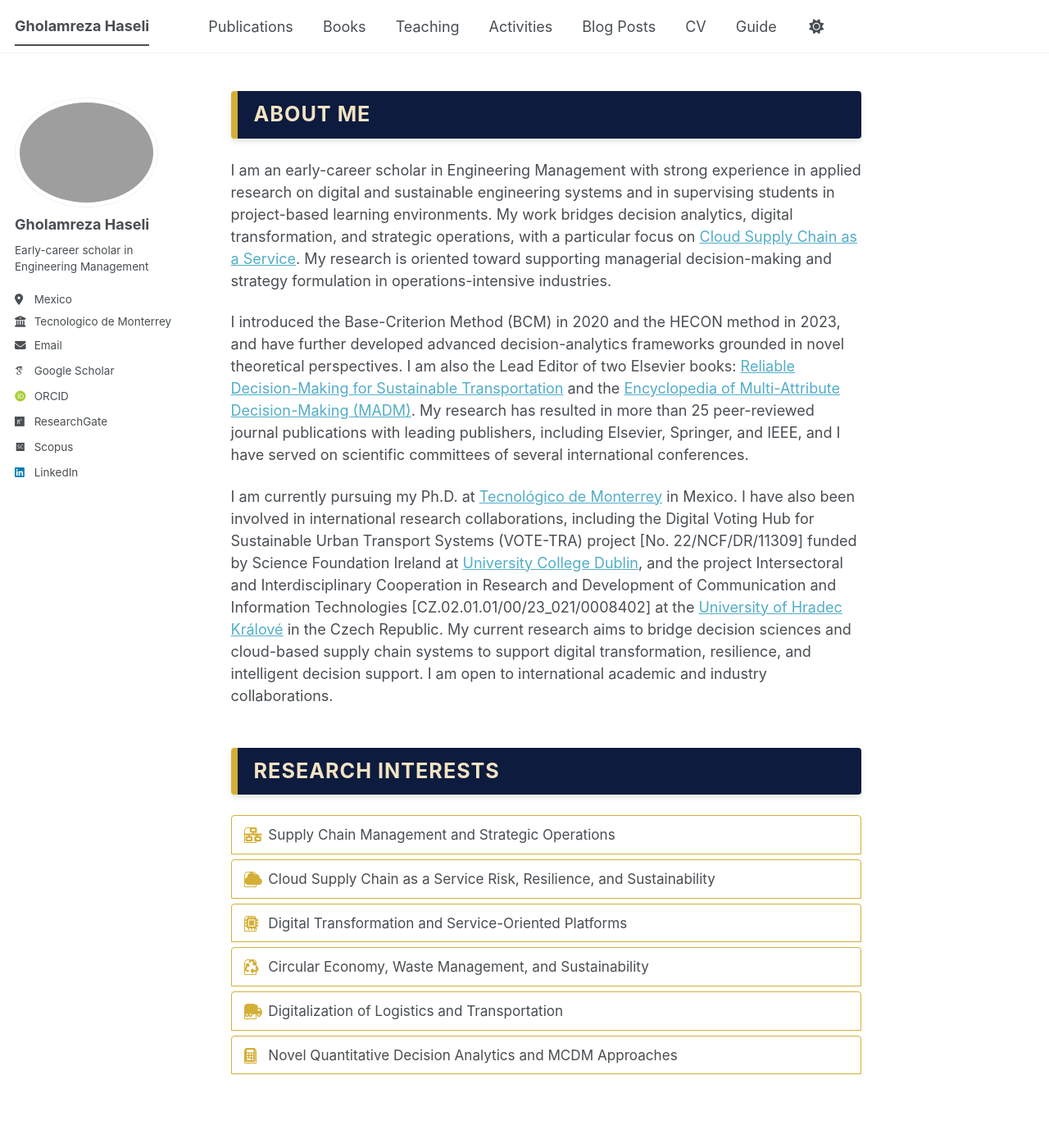
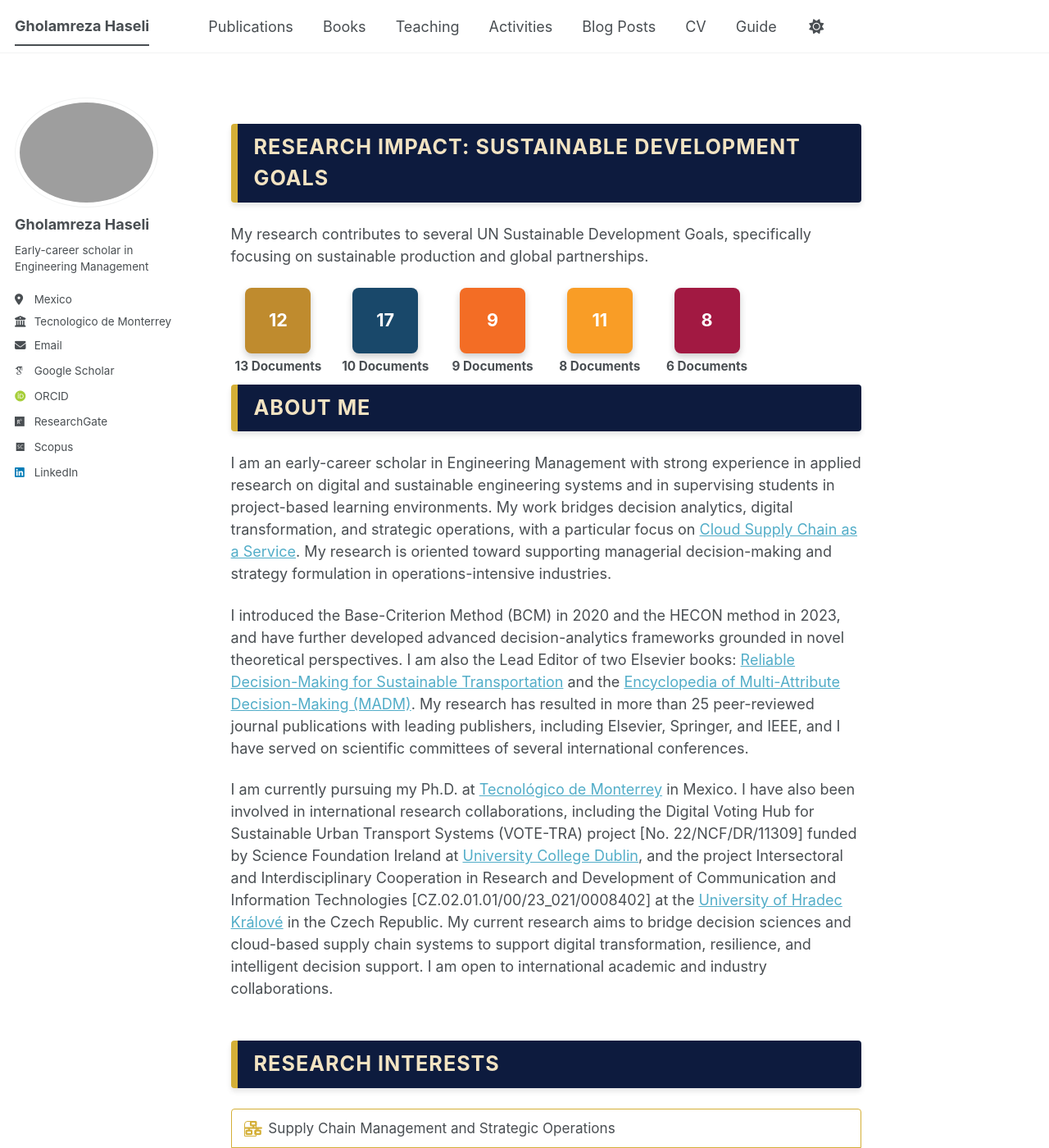
Before and after one commit to Gholamreza-Haseli/Gholamreza-Haseli.github.io, a Jekyll site: the page built from _pages/about.md, in a window 1280 px wide and 1400 px high. Shown: the whole window at 82% size. Built offline with Jekyll 4.4.1, drawn with Linux system fonts in a browser that asks for light colours; some web fonts are replaced; a script bundle is joined from its source files by our own code; library files that are not in the unit come from our copies.

Commit message:
Update about.md

```diff
--- a/_pages/about.md
+++ b/_pages/about.md
@@ -64,7 +64,82 @@ redirect_from:
     border: 1px solid #d4af37;
   }
 </style>
+<style>
+  .sdg-container {
+    display: grid;
+    grid-template-columns: repeat(auto-fill, minmax(100px, 1fr));
+    gap: 15px;
+    margin-top: 20px;
+  }
 
+  .sdg-item {
+    text-align: center;
+    transition: transform 0.3s ease;
+    cursor: default;
+  }
+
+  .sdg-item:hover {
+    transform: scale(1.1);
+  }
+
+  .sdg-icon {
+    width: 80px;
+    height: 80px;
+    border-radius: 8px;
+    display: flex;
+    align-items: center;
+    justify-content: center;
+    color: white;
+    font-weight: bold;
+    font-size: 1.2em;
+    margin: 0 auto 5px auto;
+    box-shadow: 0 4px 8px rgba(0,0,0,0.2);
+  }
+
+  .sdg-count {
+    font-size: 0.85em;
+    color: var(--primary-color);
+    font-weight: bold;
+  }
+
+  /* رنگ‌های استاندارد SDG */
+  .sdg-12 { background-color: #bf8b2e; } /* Responsible Consumption */
+  .sdg-17 { background-color: #19486a; } /* Partnerships */
+  .sdg-9  { background-color: #f36d25; } /* Industry & Innovation */
+  .sdg-11 { background-color: #f99d26; } /* Sustainable Cities */
+  .sdg-8  { background-color: #a21942; } /* Decent Work */
+</style>
+
+<div class="poms-main-header" style="margin-top: 50px;">Research Impact: Sustainable Development Goals</div>
+
+<p style="margin-bottom: 25px;">My research contributes to several UN Sustainable Development Goals, specifically focusing on sustainable production and global partnerships.</p>
+
+<div class="sdg-container">
+  <div class="sdg-item">
+    <div class="sdg-icon sdg-12">12</div>
+    <div class="sdg-count">13 Documents</div>
+  </div>
+
+  <div class="sdg-item">
+    <div class="sdg-icon sdg-17">17</div>
+    <div class="sdg-count">10 Documents</div>
+  </div>
+
+  <div class="sdg-item">
+    <div class="sdg-icon sdg-9">9</div>
+    <div class="sdg-count">9 Documents</div>
+  </div>
+
+  <div class="sdg-item">
+    <div class="sdg-icon sdg-11">11</div>
+    <div class="sdg-count">8 Documents</div>
+  </div>
+
+  <div class="sdg-item">
+    <div class="sdg-icon sdg-8">8</div>
+    <div class="sdg-count">6 Documents</div>
+  </div>
+</div>
 <div class="poms-main-header">About Me</div>
 
 I am an early-career scholar in Engineering Management with strong experience in applied research on digital and sustainable engineering systems and in supervising students in project-based learning environments. My work bridges decision analytics, digital transformation, and strategic operations, with a particular focus on [Cloud Supply Chain as a Service](https://www.sciencedirect.com/science/article/abs/pii/S1366554525005824). My research is oriented toward supporting managerial decision-making and strategy formulation in operations-intensive industries.
```
